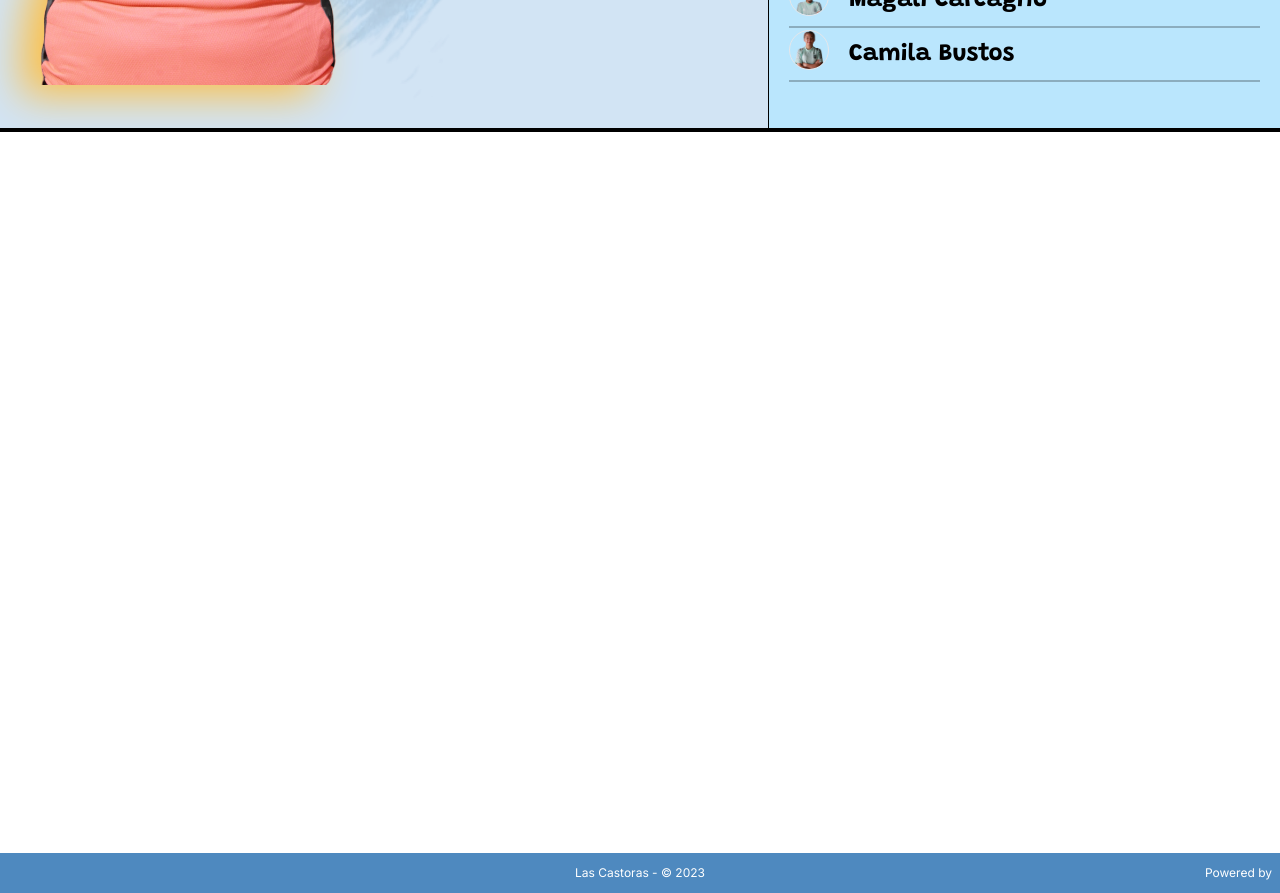
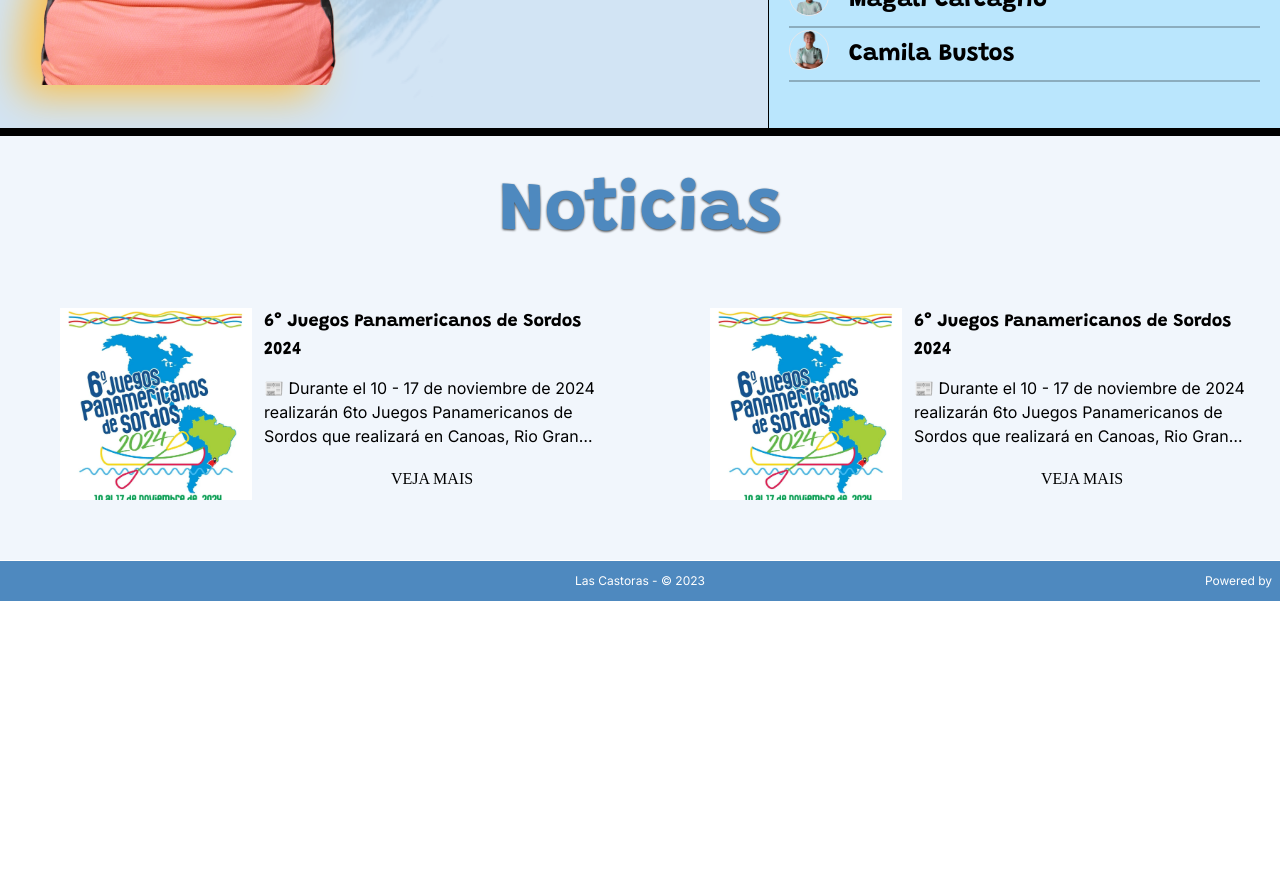
Before and after one commit to rafa-carmo/las_castoras, a Next.js app: page / in a window 1280 px wide. Shown: the part 2240-3133 px from the top of the page. After the commit the page ends 2841 px from the top, so only its background shows below. Built offline with nearby package versions, Linux system fonts and the light colour scheme; a web font is replaced by a local one.

Commit message:
feat: news section

```diff
--- a/src/app/page.tsx
+++ b/src/app/page.tsx
@@ -1,6 +1,7 @@
-import { Button } from '@/components/Global/button'
-import { TeamSection } from '@/components/TeamSection'
-import { WaveDivider } from './divider'
+import { Button } from "@/components/Global/button";
+import { NewsSection } from "@/components/NewsSection";
+import { TeamSection } from "@/components/TeamSection";
+import { WaveDivider } from "./divider";
 
 export default function Home() {
   return (
@@ -59,8 +60,7 @@ export default function Home() {
       {/* Team */}
       <TeamSection />
 
-      {/* About */}
-      <div className="w-full min-h-[90vh]"> </div>
+      <NewsSection />
     </div>
-  )
+  );
 }
--- a/src/components/Global/button.tsx
+++ b/src/components/Global/button.tsx
@@ -1,18 +1,34 @@
-import type { ReactNode } from 'react'
+import type { ReactNode } from "react";
+const variants = {
+  default: "text-white  bg-secondary-600 hover:bg-secondary-600 ",
+  ghost:
+    "bg-transparent hover:bg-zinc-100/75 border border-transparent hover:border-black",
+};
 
+const sizes = {
+    default: "text-xl",
+    sm: "text-default"
+}
 interface ButtonProps {
-  children: ReactNode
-  onClick?: () => void
+  children: ReactNode;
+  onClick?: () => void;
+  variant?: keyof typeof variants;
+  size?: keyof typeof sizes
 }
 
-export function Button({ onClick, children }: ButtonProps) {
+export function Button({
+  onClick,
+  children,
+  variant = "default",
+  size="default"
+}: ButtonProps) {
   return (
     <button
-      className="font-hero text-xl uppercase text-white rounded bg-secondary-600 hover:bg-secondary-600 hover:scale-110 transition-all duration-500 py-2 px-4"
+      className={`font-hero  hover:scale-110 uppercase transition-all duration-500 py-2 px-4 rounded ${variants[variant]} ${sizes[size]}`}
       onClick={onClick}
       type="button"
     >
       {children}
     </button>
-  )
+  );
 }
--- /dev/null
+++ b/src/components/NewsSection/card.tsx
@@ -0,0 +1,37 @@
+import { Button } from "../Global/button";
+
+interface CardProps {
+  title: string;
+  description: string;
+  cover: string;
+}
+
+export function Card({ cover, description, title }: CardProps) {
+  return (
+    <article className="w-full md:w-[42rem] flex items-center justify-center gap-3 px-2 md:px-0">
+      <div className="w-48 h-48 overflow-hidden">
+        <img src={cover} alt={title} className="object-contain" />
+      </div>
+      <div className="w-2/4 h-48 flex flex-col gap-3">
+        <header>
+          <h3 className="text-lg font-bold font-hero line-clamp-2 cursor-default">
+            {title}
+          </h3>
+        </header>
+        <p className="line-clamp-3 cursor-default">{description}</p>
+        <div className="w-full flex items-center justify-center">
+          <div className="w-full md:w-2/4 flex justify-center">
+            <Button size="sm" variant="ghost">
+              Veja Mais
+            </Button>
+          </div>
+        </div>
+      </div>
+      <footer>
+        <span className="sr-only">
+          <time dateTime="2015-05-16 19:00" />
+        </span>
+      </footer>
+    </article>
+  );
+}
--- /dev/null
+++ b/src/components/NewsSection/index.tsx
@@ -0,0 +1,56 @@
+"use client";
+
+import { news } from "@/mocks/news";
+import "swiper/css";
+import { Autoplay, Navigation } from "swiper/modules";
+import { Swiper, SwiperSlide } from "swiper/react";
+import { Card } from "./card";
+
+export function NewsSection() {
+  return (
+    <section className="py-10 flex flex-col gap-10 border-t-4 border-black bg-primary-300/10">
+      <h3 className="font-hero text-5xl md:text-7xl font-bold text-center  text-primary-500 drop-shadow-[0_1.2px_1.2px_var(--tw-shadow-color)] shadow-black/75">
+        Noticias
+      </h3>
+
+      <main>
+        <div className="flex gap-5 w-full">
+          <Swiper
+            navigation={true}
+            modules={[Navigation, Autoplay]}
+            loop={true}
+            autoplay={{
+              delay: 2500,
+              disableOnInteraction: false,
+              pauseOnMouseEnter: true,
+            }}
+            breakpoints={{
+              0: {
+                slidesPerView: 1,
+                spaceBetween: 0,
+              },
+              640: {
+                slidesPerView: 1,
+                spaceBetween: 0,
+              },
+              1024: {
+                slidesPerView: 2,
+                spaceBetween: 20,
+              },
+              1800: {
+                slidesPerView: 3,
+                spaceBetween: 20,
+              },
+            }}
+          >
+            {news.map((item, key) => (
+              <SwiperSlide key={`${item.title}-${key}`} className="py-5">
+                <Card {...item} />
+              </SwiperSlide>
+            ))}
+          </Swiper>
+        </div>
+      </main>
+    </section>
+  );
+}
--- a/src/components/TeamSection/player.tsx
+++ b/src/components/TeamSection/player.tsx
@@ -1,10 +1,10 @@
-import { type AnimationControls, motion } from 'framer-motion'
+import { type AnimationControls, motion } from "framer-motion";
 
 interface PlayerInfoProps {
-  name: string
-  image: string
-  assoc?: string
-  controls: AnimationControls
+  name: string;
+  image: string;
+  assoc?: string;
+  controls: AnimationControls;
 }
 
 export function PlayerInfo({ name, image, assoc, controls }: PlayerInfoProps) {
@@ -59,7 +59,7 @@ export function PlayerInfo({ name, image, assoc, controls }: PlayerInfoProps) {
       >
         <div className="flex flex-col space-y-5 w-fit max-w-xl">
           <div className="flex flex-col items-center w-fit">
-            <h3 className=" text-6xl md:text-8xl font-bold font-hero text-primary-500 text-center">
+            <h3 className=" text-6xl md:text-8xl font-bold font-hero text-primary-500 text-center drop-shadow-[0_1.2px_1.2px_var(--tw-shadow-color)] shadow-white">
               {name}
             </h3>
             <h4 className="text-2xl font-bold font-hero">{assoc}</h4>
@@ -71,5 +71,5 @@ export function PlayerInfo({ name, image, assoc, controls }: PlayerInfoProps) {
         </div>
       </motion.div>
     </>
-  )
+  );
 }
--- /dev/null
+++ b/src/mocks/news.ts
@@ -0,0 +1,44 @@
+export const news = [
+  {
+    cover: "/assets/panamericanos-2024.jpeg",
+    title: "6° Juegos Panamericanos de Sordos 2024",
+    description: `📰 Durante el 10 - 17 de noviembre de 2024 realizarán 6to Juegos
+        Panamericanos de Sordos que realizará en Canoas, Rio Grande do
+        Sul, Brasil.`,
+  },
+  {
+    cover: "/assets/panamericanos-2024.jpeg",
+    title: "6° Juegos Panamericanos de Sordos 2024",
+    description: `📰 Durante el 10 - 17 de noviembre de 2024 realizarán 6to Juegos
+        Panamericanos de Sordos que realizará en Canoas, Rio Grande do
+        Sul, Brasil.`,
+  },
+  {
+    cover: "/assets/panamericanos-2024.jpeg",
+    title: "6° Juegos Panamericanos de Sordos 2024",
+    description: `📰 Durante el 10 - 17 de noviembre de 2024 realizarán 6to Juegos
+        Panamericanos de Sordos que realizará en Canoas, Rio Grande do
+        Sul, Brasil.`,
+  },
+  {
+    cover: "/assets/panamericanos-2024.jpeg",
+    title: "6° Juegos Panamericanos de Sordos 2024",
+    description: `📰 Durante el 10 - 17 de noviembre de 2024 realizarán 6to Juegos
+        Panamericanos de Sordos que realizará en Canoas, Rio Grande do
+        Sul, Brasil.`,
+  },
+  {
+    cover: "/assets/panamericanos-2024.jpeg",
+    title: "6° Juegos Panamericanos de Sordos 2024",
+    description: `📰 Durante el 10 - 17 de noviembre de 2024 realizarán 6to Juegos
+        Panamericanos de Sordos que realizará en Canoas, Rio Grande do
+        Sul, Brasil.`,
+  },
+  {
+    cover: "/assets/panamericanos-2024.jpeg",
+    title: "6° Juegos Panamericanos de Sordos 2024",
+    description: `📰 Durante el 10 - 17 de noviembre de 2024 realizarán 6to Juegos
+        Panamericanos de Sordos que realizará en Canoas, Rio Grande do
+        Sul, Brasil.`,
+  },
+];
```
Also changed, not shown: public/assets/panamericanos-2024.jpeg (added).
